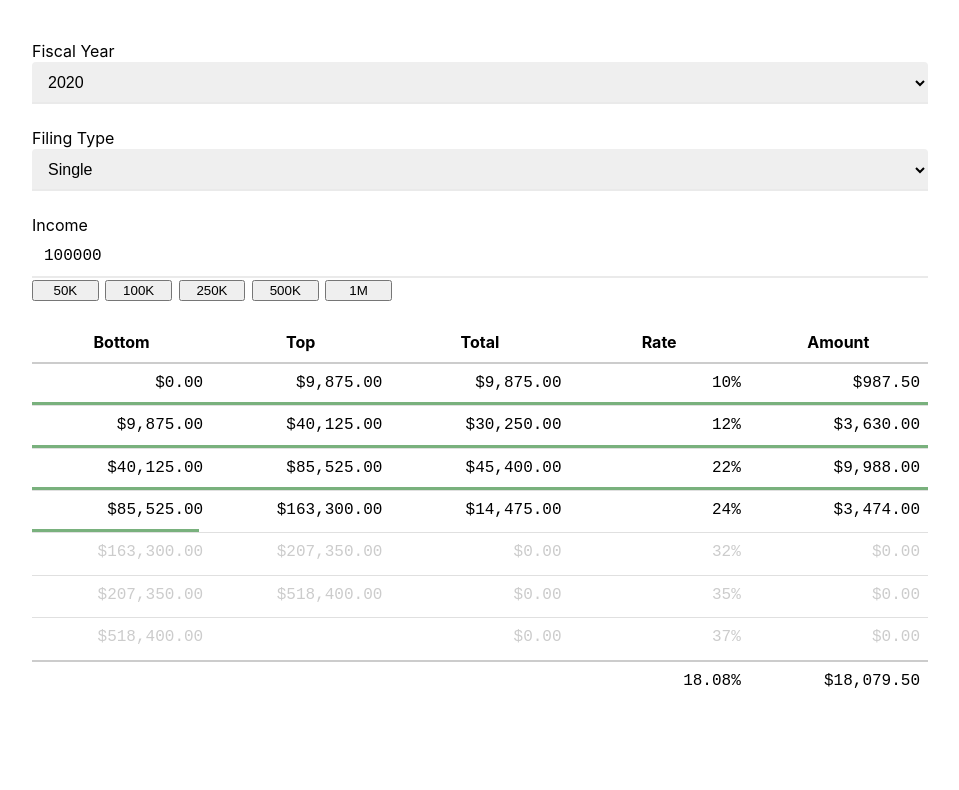
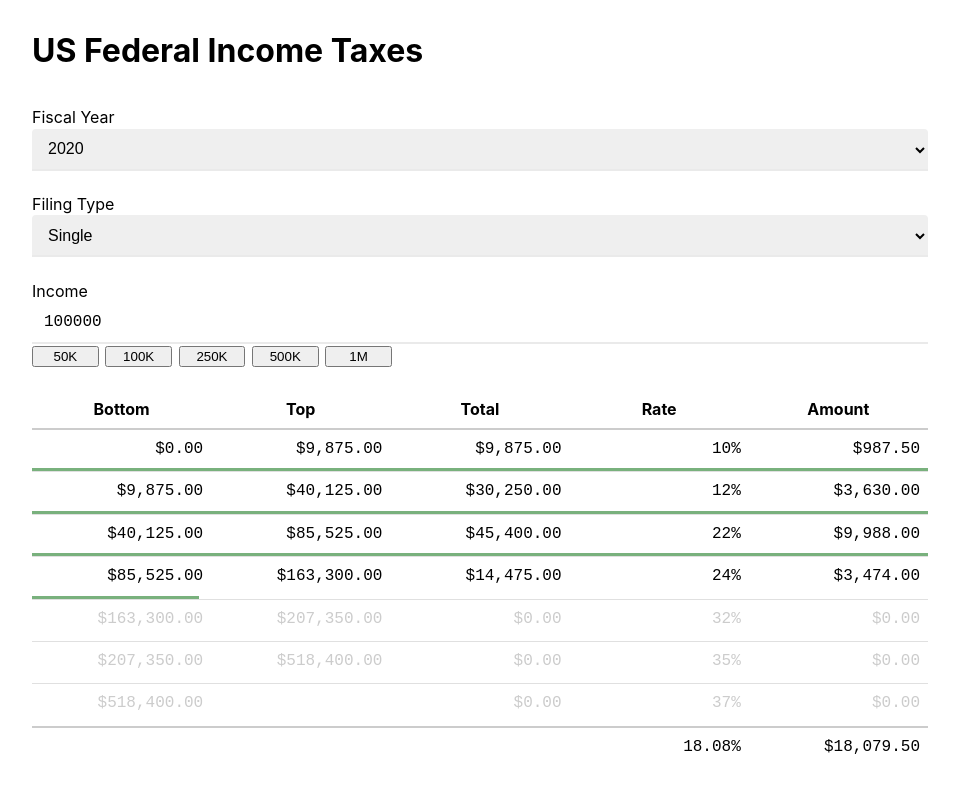
Before and after one commit to kddnewton/taxes, a React app: page / in a window 1280 px wide. Shown: the top 790 px of the page, without its empty margins (160-1119 px from the left). Built offline with nearby package versions, Linux system fonts and the light colour scheme; the HTML template or start-up script is replaced by a standard one.

Commit message:
Add a heading

```diff
--- a/src/App.tsx
+++ b/src/App.tsx
@@ -13,6 +13,8 @@ const App: React.FC = () => {
 
   return (
     <div className="container">
+      <h1>US Federal Income Taxes</h1>
+      <Gutter />
       <Settings
         bracketSetsKey={bracketSetsKey}
         filingType={filingType}
```
Also changed, not shown: 1 other file (tests, documents, lock files or other folders).
